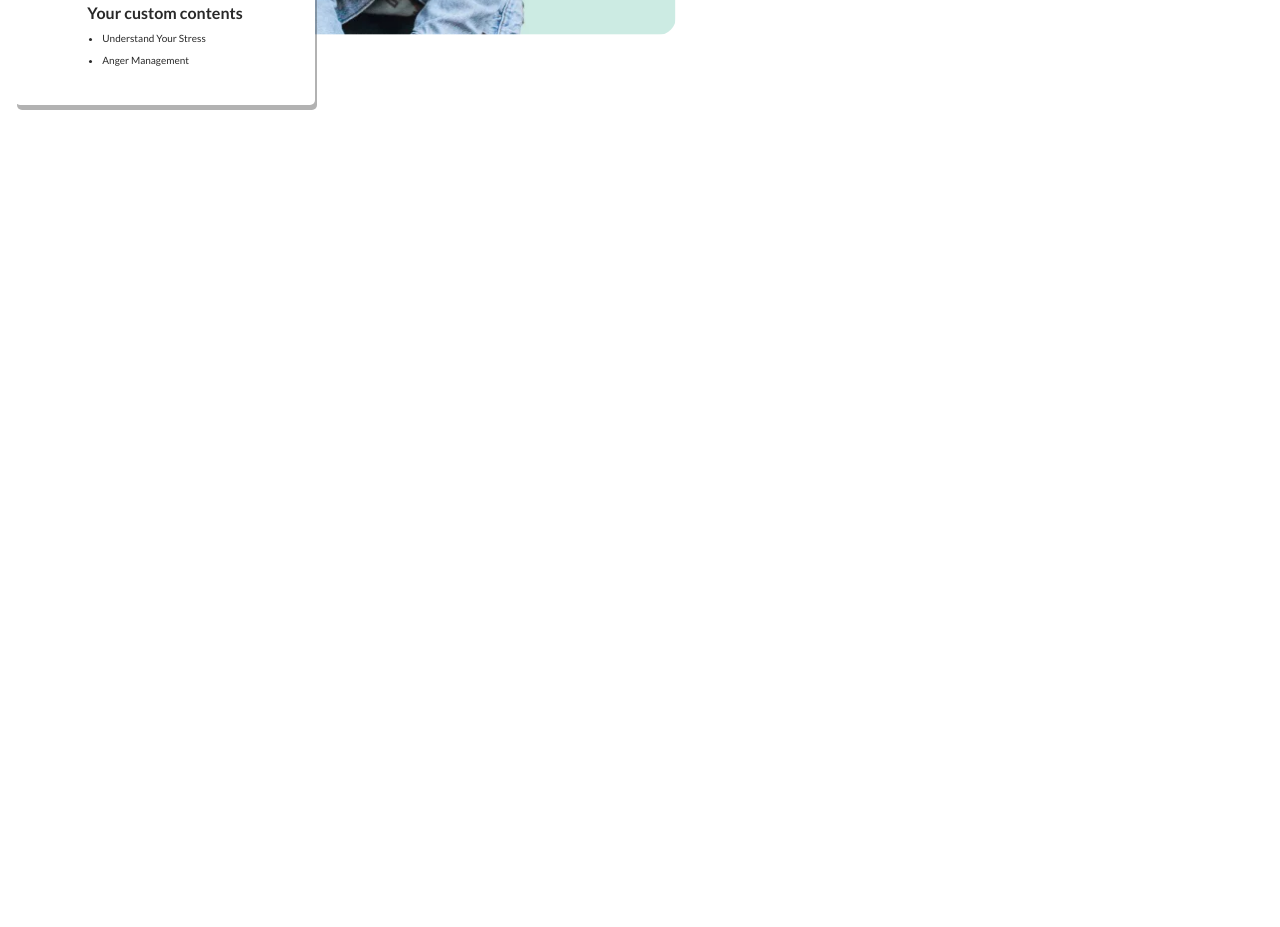
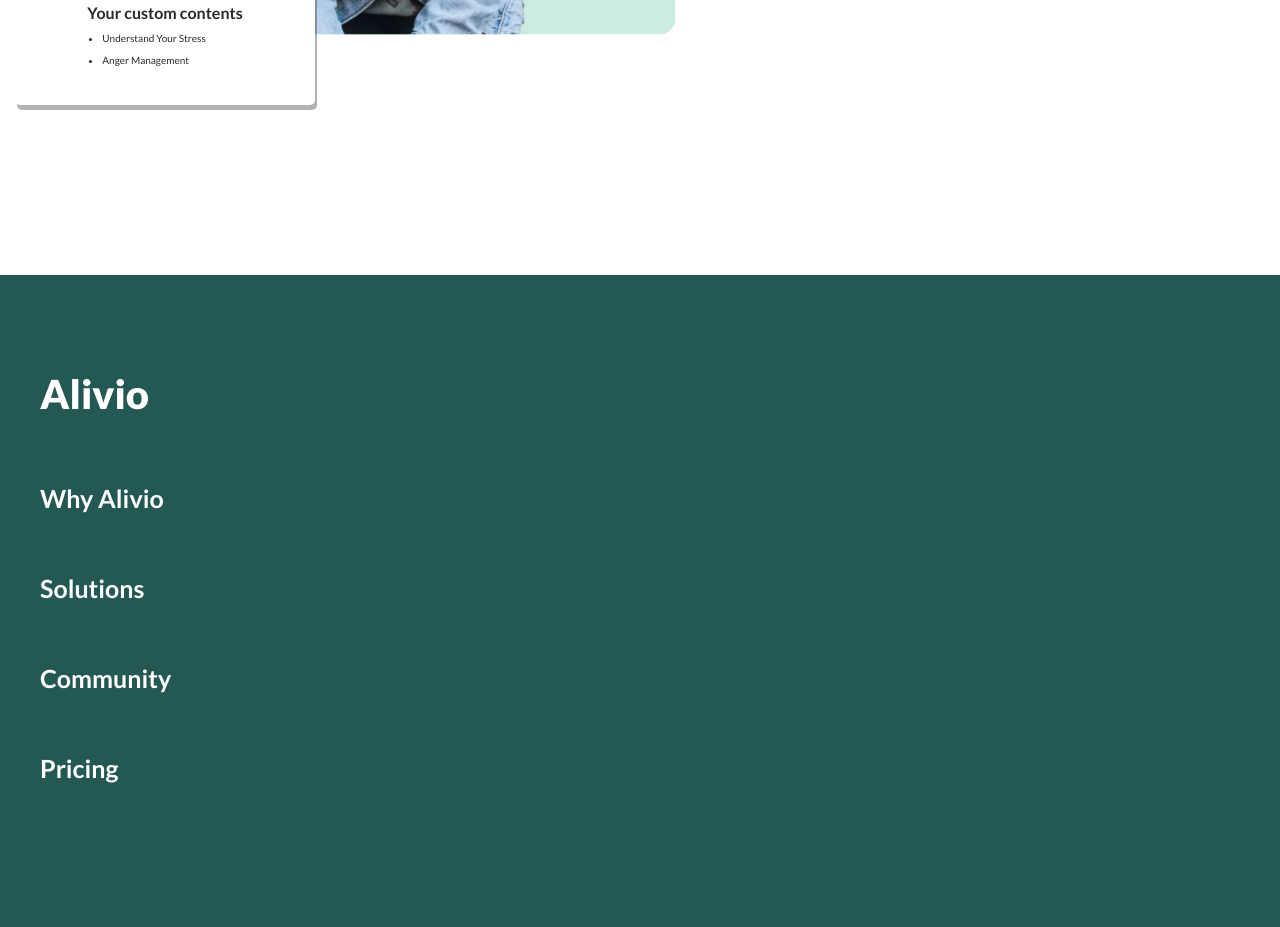
Before and after one commit to DigitalGl/CSS-Alivio, a plain HTML site: page index.html in a window 1280 px wide. Shown: the part 4435-5362 px from the top of the page. Before the commit the page ends 4710 px from the top, so only its background shows below. Drawn offline with Linux system fonts and the light colour scheme.

Commit message:
pricing section

```diff
--- a/index.css
+++ b/index.css
@@ -7,3 +7,4 @@
 @import url('/styles/success.css');
 @import url('/styles/product.css');
 @import url('/styles/person-card.css');
+@import url('/styles/pricing.css');
--- a/index.html
+++ b/index.html
@@ -25,16 +25,16 @@
           <nav class="header__nav" aria-label="navigation">
             <ul class="header__nav-list" aria-label="navigation list">
               <li class="header__nav-item">
-                <a href="#" class="header__nav-link">Why Alivio</a>
+                <a href="#about-id" class="header__nav-link">Why Alivio</a>
               </li>
               <li class="header__nav-item">
-                <a href="#" class="header__nav-link">Solutions</a>
+                <a href="#success-id" class="header__nav-link">Solutions</a>
               </li>
               <li class="header__nav-item">
-                <a href="#" class="header__nav-link">Community</a>
+                <a href="#product-id" class="header__nav-link">Community</a>
               </li>
               <li class="header__nav-item">
-                <a href="#" class="header__nav-link">Pricing</a>
+                <a href="#pricing-id" class="header__nav-link">Pricing</a>
               </li>
             </ul>
           </nav>
@@ -48,7 +48,7 @@
     </header>
 
     <main>
-      <section class="hero" aria-label="hero section">
+      <section class="hero" aria-label="hero section" id="hero-id">
         <div class="container">
           <div class="hero__content">
             <h1 class="hero__title">Be aware, Manage well.</h1>
@@ -62,7 +62,7 @@
         </div>
       </section>
 
-      <section class="about" aria-label="about section">
+      <section class="about" aria-label="about section" id="about-id">
         <div class="container">
           <div class="about__content">
             <h2 class="about__title">
@@ -92,7 +92,9 @@
             </figure>
 
             <figure class="card" aria-label="second card">
-              <h3 class="card__title card__title--second card__title--right">Write & Understand</h3>
+              <h3 class="card__title card__title--second card__title--right">
+                Write & Understand
+              </h3>
               <p class="card__desc" aria-label="first card description">
                 Write, draw, reflect, understand. Alivio will guide you through
                 the prompts and will help you manage your stress!
@@ -120,17 +122,25 @@
         </div>
       </section>
 
-      <section class="success" aria-label="success section">
+      <section class="success" aria-label="success section" id="success-id">
         <div class="container">
           <div class="success__wrapper">
             <div class="success__content">
-              <h3 class="success__title">Let's hear about Kayla's success story</h3>
-              <p class="success__description">See how well Alivio works in a real customer’s life. </p>
+              <h3 class="success__title">
+                Let's hear about Kayla's success story
+              </h3>
+              <p class="success__description">
+                See how well Alivio works in a real customer’s life.
+              </p>
               <button class="btn">Let’s get started</button>
             </div>
 
             <div class="success__content-video">
-              <img src="assets/webp/video_cover.webp" class="success__cover" alt="video cover img">
+              <img
+                src="assets/webp/video_cover.webp"
+                class="success__cover"
+                alt="video cover img"
+              />
               <svg class="success__play-icon" aria-label="play icon">
                 <use href="assets/sprites.svg#play-icon"></use>
               </svg>
@@ -140,24 +150,38 @@
         </div>
       </section>
 
-      <section class="product" aria-label="product section">
+      <section class="product" aria-label="product section" id="product-id">
         <div class="container">
           <div class="product__wrapper">
             <div class="product__preview">
-              <img src="assets/webp/photo_card.webp" alt="product preview" class="product__preview-img">
+              <img
+                src="assets/webp/photo_card.webp"
+                alt="product preview"
+                class="product__preview-img"
+              />
             </div>
 
             <div class="product__content">
               <h4 class="product__info">Our product</h4>
-              <h5 class="product__title">You tell us your stress, We make your diary</h5>
-              <p class="product__desc">Everyone experiences it, and in different ways.Let Alivio guide you, in a personalized journal experience, to overcome your stress.</p>
+              <h5 class="product__title">
+                You tell us your stress, We make your diary
+              </h5>
+              <p class="product__desc">
+                Everyone experiences it, and in different ways.Let Alivio guide
+                you, in a personalized journal experience, to overcome your
+                stress.
+              </p>
               <button class="btn">Find Your Way</button>
             </div>
 
             <figure class="person-card" aria-label="person card">
               <h4 class="person-card__title">Customized For</h4>
               <div class="person-card__preview">
-                <img src="assets/webp/photo_card.webp" alt="preview image" class="person-card_preview-img">
+                <img
+                  src="assets/webp/photo_card.webp"
+                  alt="preview image"
+                  class="person-card_preview-img"
+                />
               </div>
               <h5 class="person-card__name">Mikayla</h5>
               <blockquote class="person-card-desc" aria-label="description">
@@ -171,7 +195,31 @@
           </div>
         </div>
       </section>
+    </main>
 
-    </main>
+    <footer class="pricing" aria-label="pricing section" id="pricing-id">
+      <div class="container">
+        <div class="pricing__content">
+          <h2 class="pricing__title">Alivio</h2>
+
+          <nav class="pricing__nav" aria-label="navigation">
+            <ul class="pricing__nav-list" aria-label="navigation list">
+              <li class="pricing__nav-item">
+                <a href="#about-id" class="pricing__nav-link">Why Alivio</a>
+              </li>
+              <li class="pricing__nav-item">
+                <a href="#success-id" class="pricing__nav-link">Solutions</a>
+              </li>
+              <li class="pricing__nav-item">
+                <a href="#product-id" class="pricing__nav-link">Community</a>
+              </li>
+              <li class="pricing__nav-item">
+                <a href="#pricing-id" class="pricing__nav-link">Pricing</a>
+              </li>
+            </ul>
+          </nav>
+        </div>
+      </div>
+    </footer>
   </body>
 </html>
--- /dev/null
+++ b/styles/pricing.css
@@ -0,0 +1,31 @@
+.pricing {
+    padding: 95px 0 144px 0;
+    background-color: var(--co-dark-green);
+}
+
+.pricing__content {
+    padding: 0 0 0 30px;
+    color: var(--co-white);
+}
+
+.pricing__title {
+    font-size: 40px;
+    font-weight: 900;
+}
+
+.pricing__nav {
+    margin: 65px 0 0 0;
+}
+
+.pricing__nav-list {
+    display: flex;
+    flex-direction: column;
+    justify-content: start;
+    align-items: start;
+    row-gap: 60px;
+}
+
+.pricing__nav-link {
+    font-size: 25px;
+    font-weight: 600;
+}
--- a/styles/variables.css
+++ b/styles/variables.css
@@ -5,7 +5,6 @@
   --co-light-gren: #01996d;
   --co-black: #292929;
   --co-ligh-black: #484848;
-
 }
 
 /* media breakpointers 992px, 768px, 576px, 480px */
```
